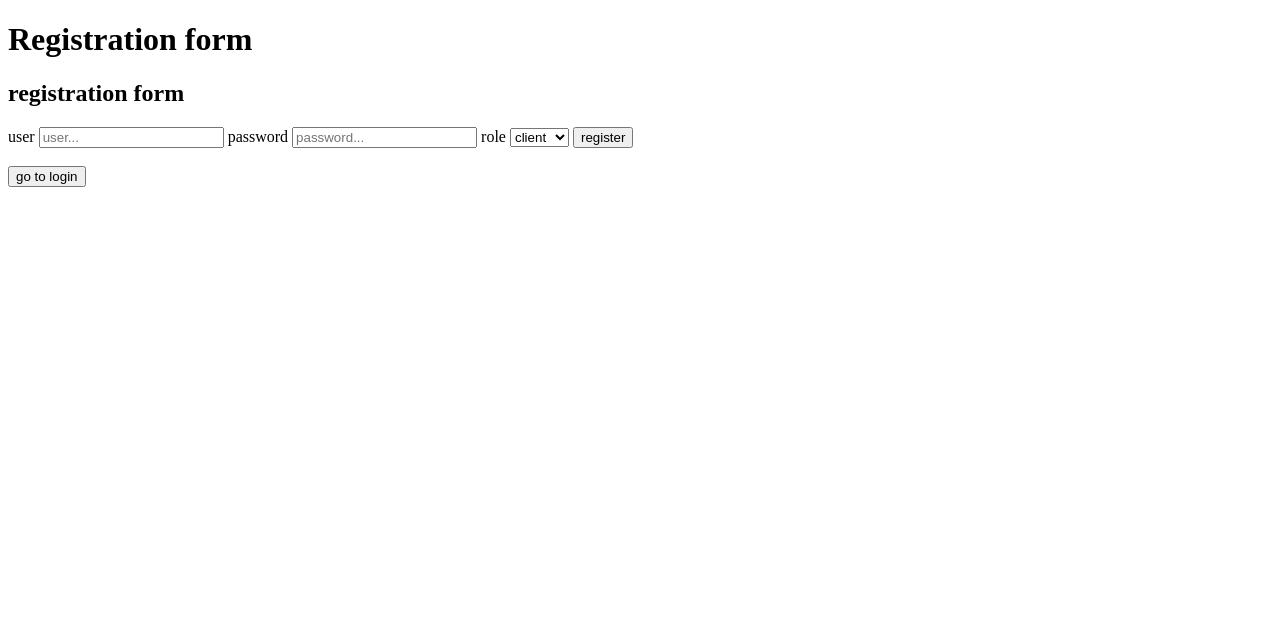
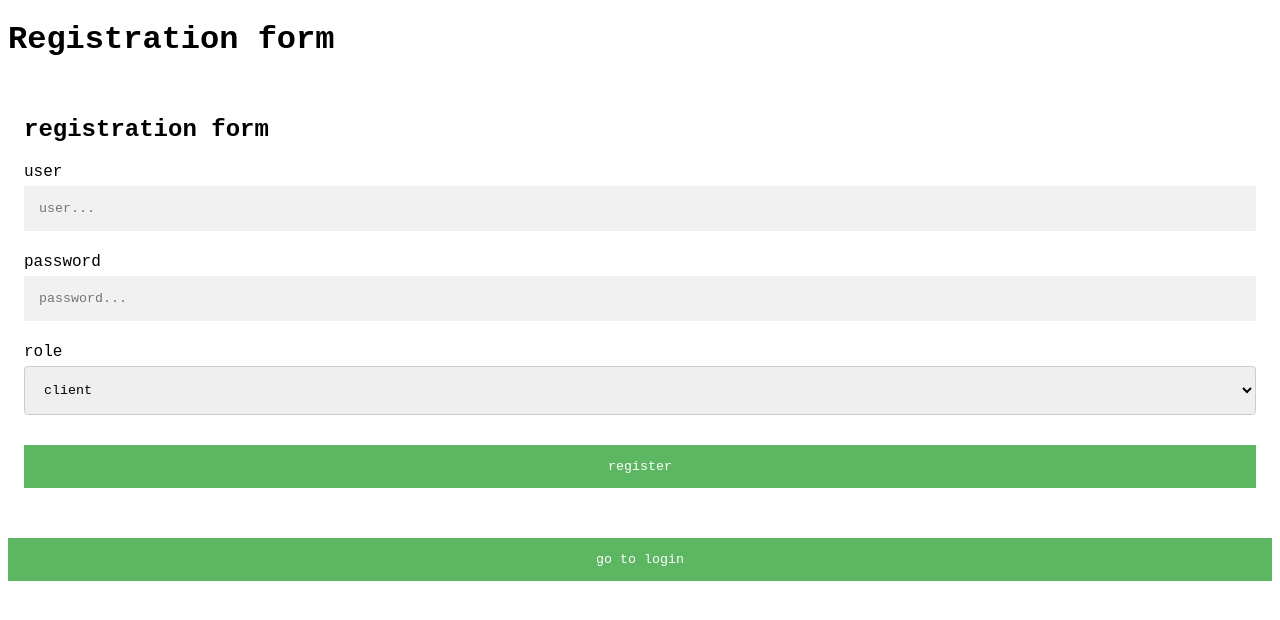
Before and after one commit to baylagas/esen-progra2-login-form, a plain HTML site: page registration.html in a window 1280 px wide. Drawn offline with Linux system fonts and the light colour scheme.

Commit message:
init files

```diff
--- a/reg_script.js
+++ b/reg_script.js
@@ -3,8 +3,11 @@ function registerNewUser(){
     var reg_password = document.getElementById("passw_reg").value;
 
     //alert(reg_user);
+    var userArray = [];
 
-    var userArray = [];
+    if(sessionStorage.getItem("wUserArray")!==null){
+        userArray = JSON.parse(sessionStorage.getItem("wUserArray"));
+    }
 
     var current_reg = {
         user: reg_user,
--- a/registration.html
+++ b/registration.html
@@ -4,11 +4,12 @@
     <meta charset="UTF-8">
     <meta name="viewport" content="width=device-width, initial-scale=1.0">
     <title>registration</title>
+    <link rel="stylesheet" href="style.css">
 </head>
 <body>
     <h1>Registration form</h1>
 
-    <div>
+    <div class="container">
         <h2>registration form</h2>
         <span>user</span>
         <input type="text" name="user" id="user_reg" placeholder="user...">
--- /dev/null
+++ b/style.css
@@ -0,0 +1,52 @@
+*{
+    box-sizing: border-box;
+    font-family:'Courier New', Courier, monospace;
+}
+
+input[type=text], input[type=password]{
+    width: 100%;
+    padding:15px;
+    margin:5px 0 22px 0;
+    display: inline-block;
+    border: none;
+    background: #f1f1f1;
+}
+
+select{
+    width: 100%;
+    padding: 15px;
+    margin:5px 0 22px 0;
+    border: 1px solid #ccc;
+    border-radius: 4px;
+    box-sizing: border-box;
+    resize: vertical;
+}
+
+input[type=text]:focus, input[type=password]:focus{
+    background-color: #ddd;
+    outline: none;
+}
+
+hr{
+    border: 1px solid #f1f1f1;
+    margin-bottom: 25px;
+}
+
+button{
+    background-color: #4caf50;
+    color: white;
+    padding: 14px 20px;
+    margin: 8px 0;
+    border: none;
+    cursor: pointer;
+    width: 100%;
+    opacity: 0.9;
+}
+
+button:hover{
+    opacity:1;
+}
+
+.container{
+    padding: 16px;
+}
```
Also changed, not shown: dashboard.html (+5 -0 lines), index.html (+4 -2 lines), script.js (+5 -3 lines).
